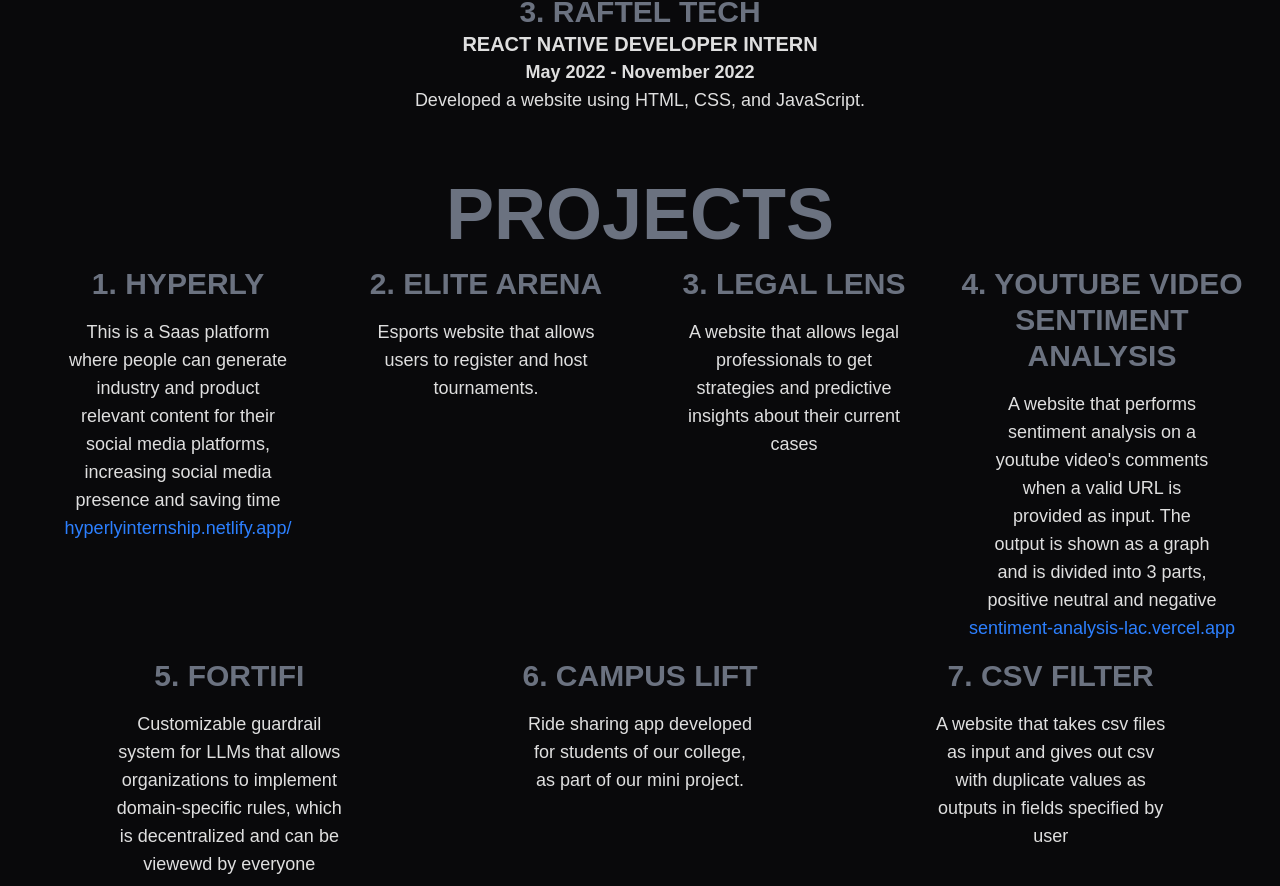
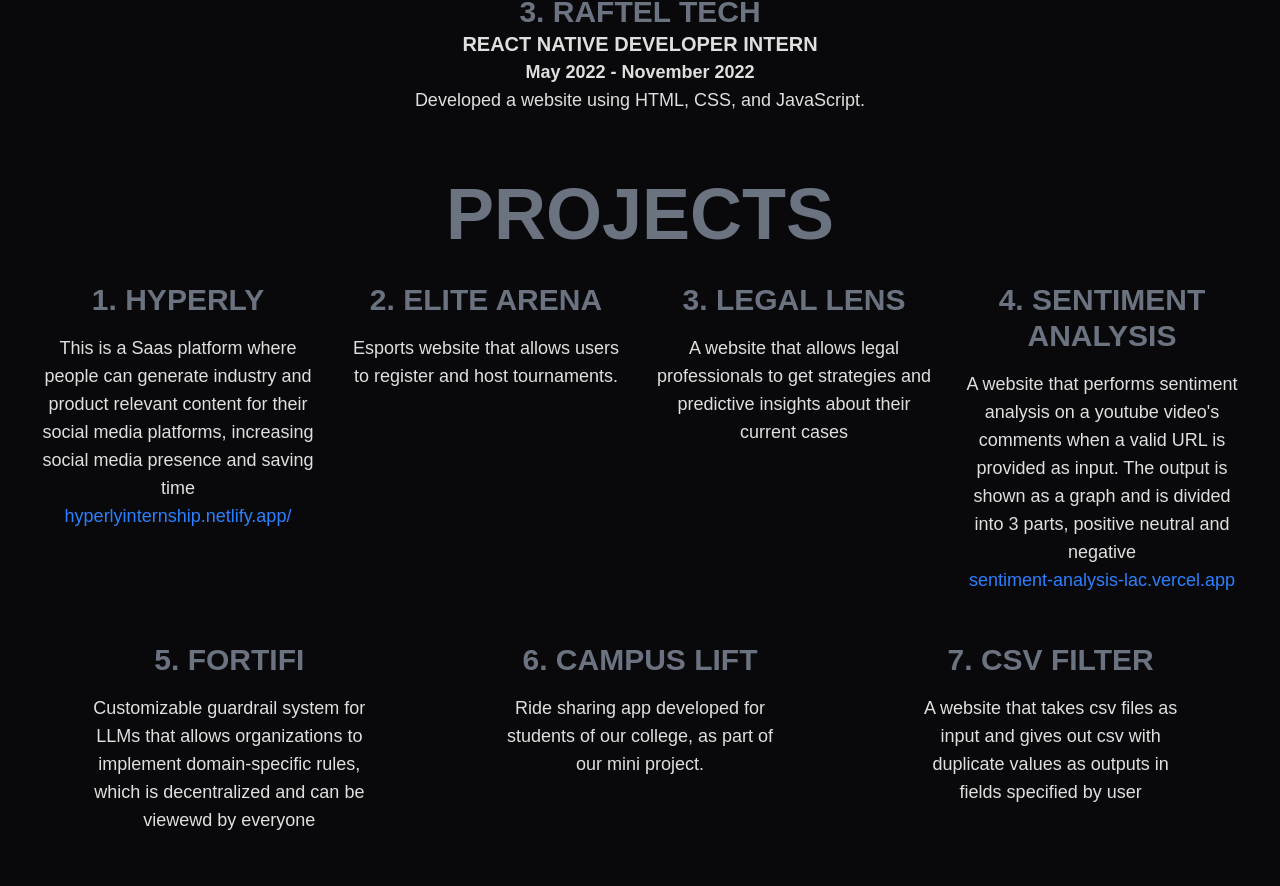
Before and after one commit to antonnprince/Portfolio, a React (Vite) app: page / in a window 1280 px wide. Shown: the part 1350-2236 px from the top of the page. After the commit the page ends 2208 px from the top, so only its background shows below. Built offline with nearby package versions, Linux system fonts and the light colour scheme; a web font is replaced by a local one.

Commit message:
projects align

```diff
--- a/src/Projects.jsx
+++ b/src/Projects.jsx
@@ -20,7 +20,7 @@ const Projects = () => {
       link: "",
     },
     {
-      title:"Youtube Video Sentiment Analysis",
+      title:"Sentiment Analysis",
       description:"A website that performs sentiment analysis on a youtube video's comments when a valid URL is provided as input. The output is shown as a graph and is divided into 3 parts, positive neutral and negative",
       link:"sentiment-analysis-lac.vercel.app",
     },
@@ -43,17 +43,18 @@ const Projects = () => {
 
   return (
     <div
-    className=''
+    className=' mx-auto mt-2 mt-6 lg:mt-12'
     >
-       <h1 className=' mt-2 mt-6 lg:mt-12 mx-auto text-[#6B7280] text-center  text-4xl md:text-3xl lg:text-7xl font-extrabold'
+       <h1 className=' text-[#6B7280] text-center text-4xl md:text-3xl lg:text-7xl font-extrabold'
         >PROJECTS</h1>
-        <div className='flex flex-row flex-wrap space-x-4 w-full p-0'>
+
+        <div className='flex flex-row flex-wrap space-x-4  w-full'>
       {
         projects.map((project, index) => (
-            <div key={index} className='w-full md:w-1/4 h-fit mx-auto '>
+            <div key={index} className='w-full md:w-2/5 lg:w-1/4 h-fit mx-auto p-2 md:p-4 '>
                 <h3 className='text-2xl md:text-2xl lg:text-3xl font-extrabold  my-1 sm:my-2 md:my-4 text-[#6B7280]'
                >{index + 1}. {project.title.toUpperCase()}</h3>
-                <p className='text-sm md:text-lg font-thin text-center w-3/4 mx-auto'>{project.description}</p>
+                <p className='text-sm md:text-lg font-thin text-center w-3/4 md:w-full mx-auto'>{project.description}</p>
 
                 <h3 className='text-sm md:text-lg text-center font-thin text-blue-500'>
                   {project.link}
```
